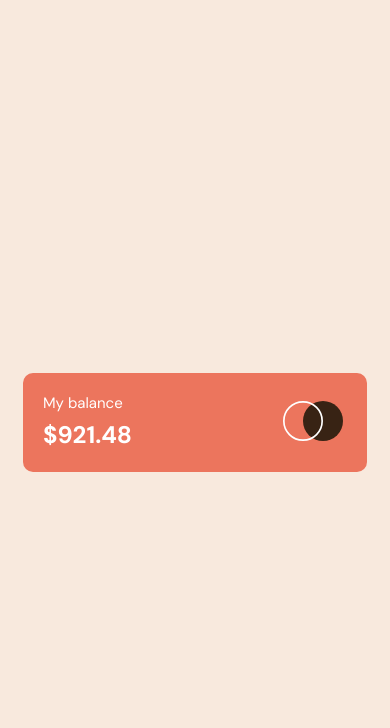
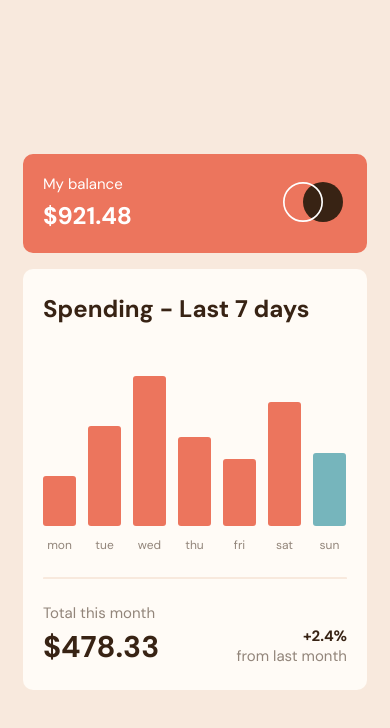
Before and after one commit to AdamHaniff/Expenses-Chart-Component, a React (Create React App) app: page / in a window 390 px wide. Shown: the top 728 px of the page. Built offline with nearby package versions, Linux system fonts and the light colour scheme.

Commit message:
Made the gap of the balance element responsive

```diff
--- a/src/css/main.css
+++ b/src/css/main.css
@@ -35,7 +35,7 @@ body {
   border-radius: 1rem;
   display: flex;
   align-items: center;
-  gap: clamp(12.8rem, 12.8rem + 23 * (100vw - 32rem) / 55, 15.1rem);
+  gap: clamp(11.8rem, 11.8rem + 33 * (100vw - 32rem) / 55, 15.1rem);
   padding: 2rem 2.4rem 2.2rem 2rem;
 }
 .balance__info {
@@ -62,7 +62,6 @@ body {
   border-radius: 1rem;
   background: #fffbf6;
   padding: 2.4rem 2rem;
-  display: none;
 }
 .spending__label {
   color: #382314;
--- a/src/sass/main.scss
+++ b/src/sass/main.scss
@@ -18,9 +18,9 @@ $font-dm-sans: "DM Sans", serif;
 $fw-bold: 700;
 
 // ************ VARIABLES ************
-$responsive-128px-151px: clamp(
-  12.8rem,
-  calc(12.8rem + (23 * ((100vw - 32rem) / 55))),
+$responsive-118px-151px: clamp(
+  11.8rem,
+  calc(11.8rem + (33 * ((100vw - 32rem) / 55))),
   15.1rem
 );
 
@@ -68,7 +68,7 @@ body {
   border-radius: 1rem;
   display: flex;
   align-items: center;
-  gap: $responsive-128px-151px;
+  gap: $responsive-118px-151px;
   padding: 2rem 2.4rem 2.2rem 2rem;
 
   &__info {
@@ -100,7 +100,6 @@ body {
   border-radius: 1rem;
   background: $color-soapstone;
   padding: 2.4rem 2rem;
-  display: none;
 
   &__label {
     color: $color-brown-tumbleweed;
```
Also changed, not shown: 1 other file (tests, documents, lock files or other folders).
